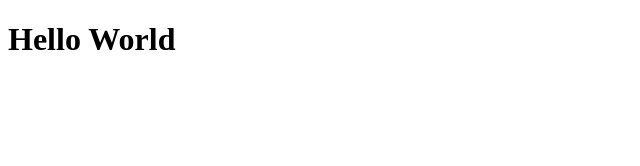
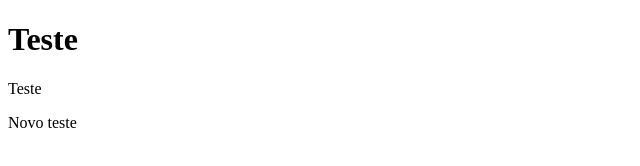
Before and after one commit to EdneiAndres/git, a plain HTML site: page index.html in a window 1280 px wide. Shown: the whole page, without its empty margins (0-640 px from the left). Drawn offline with Linux system fonts and the light colour scheme.

Commit message:
Novo teste de git

```diff
--- a/index.html
+++ b/index.html
@@ -1,12 +1,14 @@
 <!DOCTYPE html>
-<html lang="en">
+<html lang="pt-br">
 <head>
     <meta charset="UTF-8">
     <meta http-equiv="X-UA-Compatible" content="IE=edge">
     <meta name="viewport" content="width=device-width, initial-scale=1.0">
-    <title>Document</title>
+    <title>Teste</title>
 </head>
 <body>
-    <h1>Hello World</h1>
+    <h1>Teste</h1>
+    <p>Teste</p>
+    <p>Novo teste</p>
 </body>
 </html>
```
